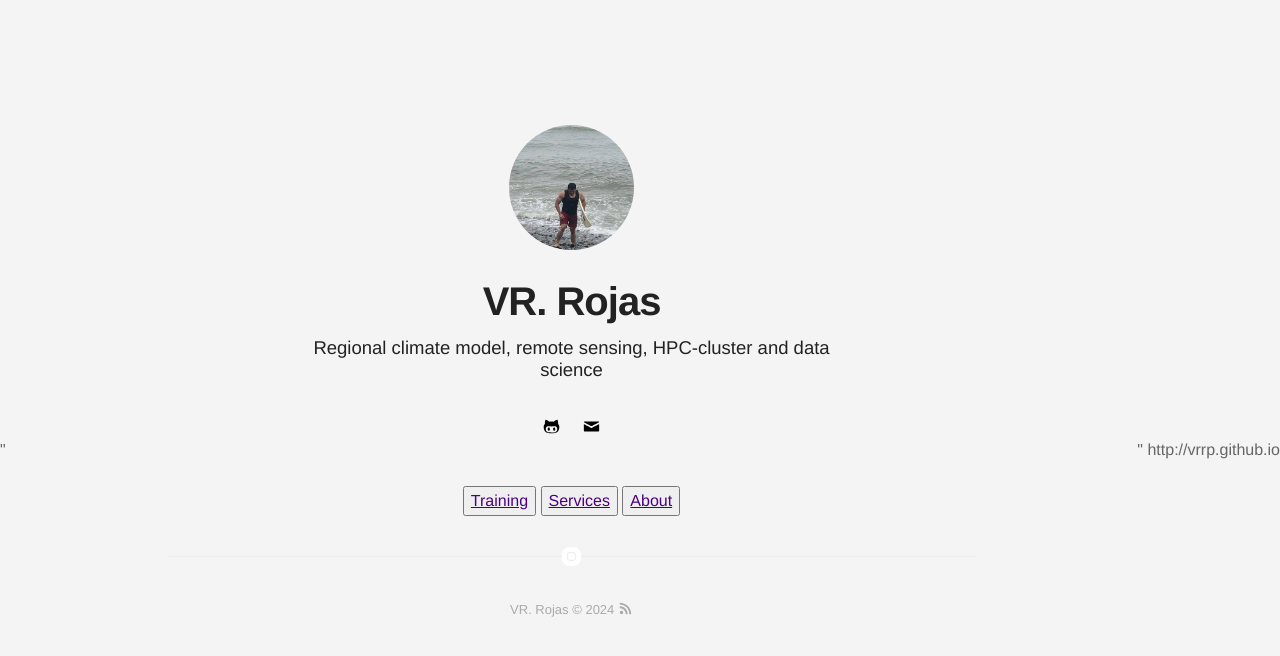
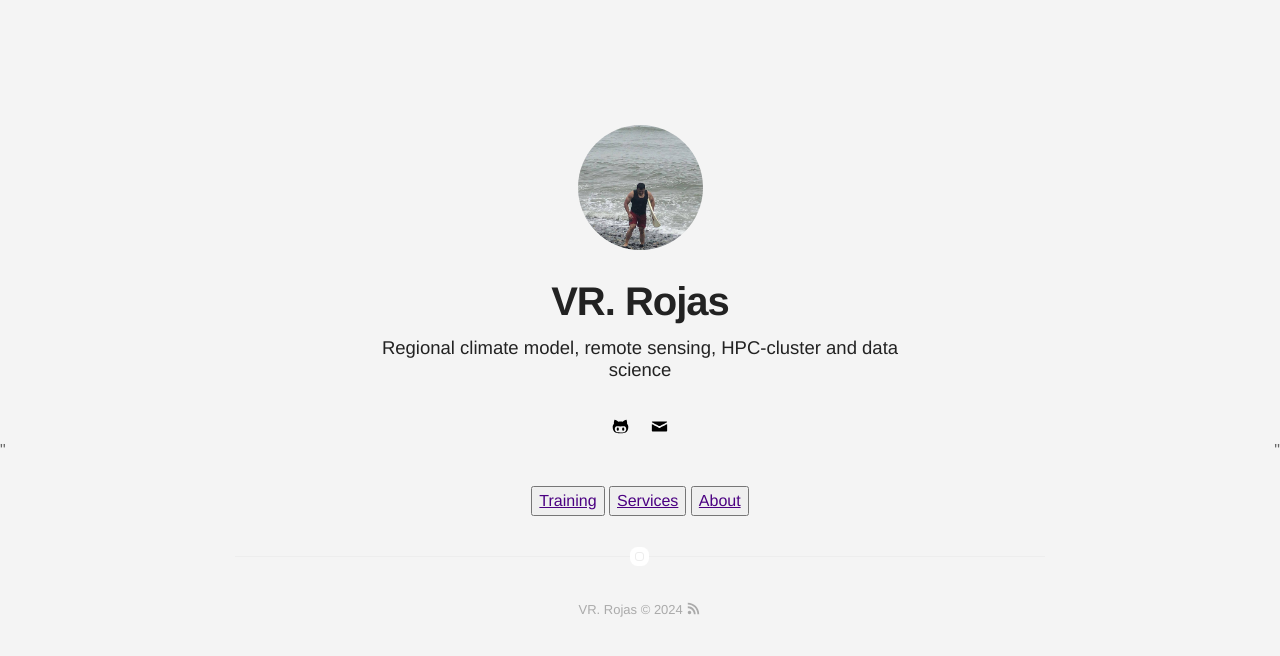
Before and after one commit to vrrp/vrrp.github.io, a Jekyll site: the page built from index.html, in a window 1280 px wide. Shown: the top 656 px of the page. Built offline with Jekyll 4.4.1, drawn with Linux system fonts in a browser that asks for light colours.

Commit message:
20:03:47 28-August-2024

```diff
--- a/_config.yml
+++ b/_config.yml
@@ -9,7 +9,6 @@
 # better with square images
 external-image: false
 picture: assets/images/profile.jpeg
-picture2: assets/images/profile2.jpg
 
 # If you want to include your resume, set to true
 # and specify source (external or local).
--- a/_layouts/default.html
+++ b/_layouts/default.html
@@ -54,4 +54,3 @@
  <!--script src="{{ '/static/js/custom.js' | relative_url }}"></script-->"
 </body>
 </html>
-  {{ site.url }}
```
